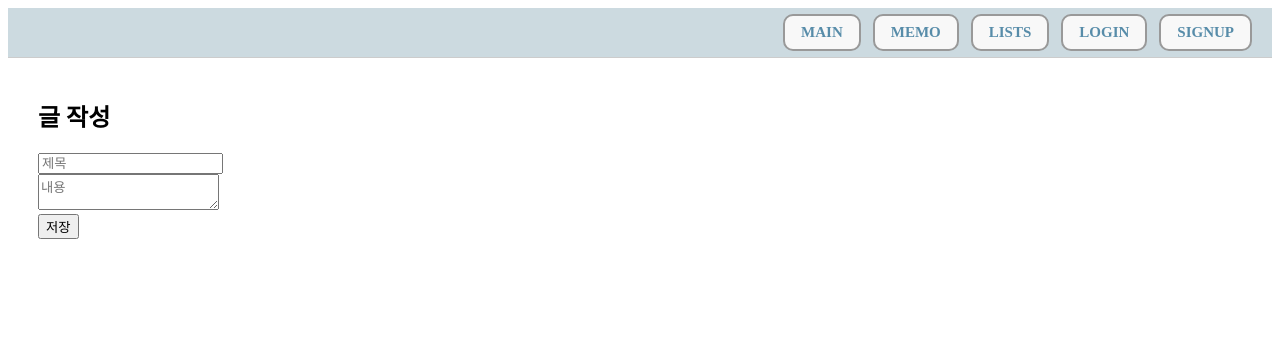
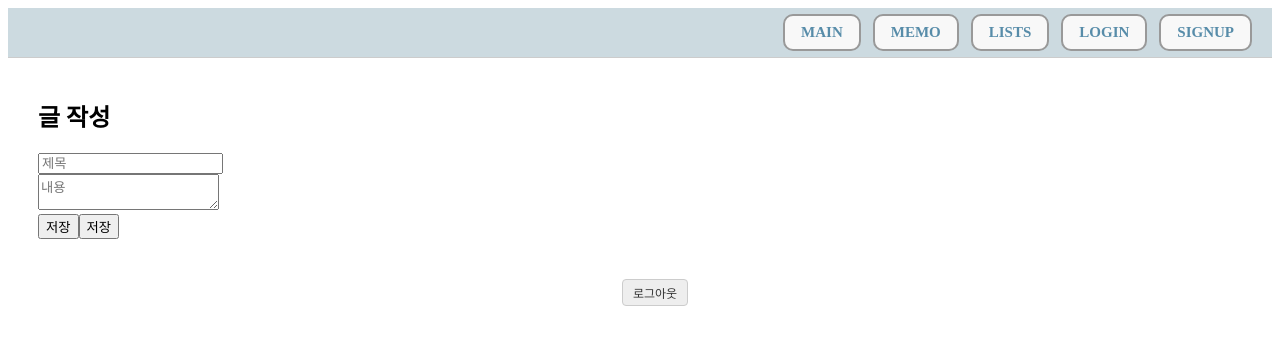
Before and after one commit to hiasince04/portfolio, a React (Create React App) app: page /write in a window 1280 px wide. Shown: the top 344 px of the page. Built offline with nearby package versions, Linux system fonts and the light colour scheme.

Commit message:
블로그 api 적용 전

```diff
--- /dev/null
+++ b/src/api/logoutAPI.js
@@ -0,0 +1,7 @@
+// src/api/logoutAPI.js
+import axios from './customAxios';
+
+export const logoutAPI = async () => {
+    const response = await axios.post('/dj/logout/');
+    return response.data;
+};
--- /dev/null
+++ b/src/components/LogoutButton.jsx
@@ -0,0 +1,41 @@
+// src/components/LogoutButton.jsx
+import React from 'react';
+import { useNavigate } from 'react-router-dom';
+import { logoutAPI } from '../api/logoutAPI';
+
+function LogoutButton() {
+    const navigate = useNavigate();
+
+    const handleLogout = async () => {
+        try {
+            await logoutAPI();
+            localStorage.removeItem('accessToken');
+            localStorage.removeItem('refreshToken');
+            alert('로그아웃 되었습니다.');
+            navigate('/login');
+        } catch (err) {
+            alert('로그아웃 실패: ' + (err.response?.data?.detail || '서버 오류'));
+        }
+    };
+
+    return (
+        <div style={{ textAlign: 'center', marginTop: '40px' }}>
+            <button
+                onClick={handleLogout}
+                style={{
+                    fontSize: '12px',
+                    backgroundColor: '#eee',
+                    color: '#333',
+                    border: '1px solid #ccc',
+                    borderRadius: '4px',
+                    padding: '4px 10px',
+                    cursor: 'pointer',
+                }}
+            >
+                로그아웃
+            </button>
+        </div>
+    );
+}
+
+export default LogoutButton;
--- a/src/pages/ListPage.jsx
+++ b/src/pages/ListPage.jsx
@@ -1,4 +1,5 @@
 import { Link } from 'react-router-dom';
+import LogoutButton from '../components/LogoutButton';
 
 function ListPage({ posts, onDelete }) {
     return (
@@ -18,6 +19,8 @@ function ListPage({ posts, onDelete }) {
                     ))}
                 </ul>
             )}
+
+            <LogoutButton />
         </div>
     );
 }
--- a/src/pages/LoginPage.jsx
+++ b/src/pages/LoginPage.jsx
@@ -6,6 +6,7 @@ import { loginAPI } from '../api/loginAPI';
 function LoginPage() {
     const navigate = useNavigate();
     const [form, setForm] = useState({ username: '', password: '' });
+    const [error, setError] = useState('');
 
     const handleChange = (e) => {
         const { name, value } = e.target;
@@ -14,14 +15,16 @@ function LoginPage() {
 
     const handleSubmit = async (e) => {
         e.preventDefault();
+        setError('');
         try {
-            const res = await loginAPI(form); // 로그인 요청
-            localStorage.setItem('accessToken', res.access); // 토큰 저장
+            const res = await loginAPI(form);
+            localStorage.setItem('accessToken', res.access);
             localStorage.setItem('refreshToken', res.refresh);
             alert('로그인 성공!');
             navigate('/');
         } catch (err) {
-            alert('로그인 실패: ' + (err.response?.data?.detail || '오류 발생'));
+            const detail = err.response?.data?.non_field_errors?.[0] || '서버 오류가 발생했습니다.';
+            setError(detail);
         }
     };
 
@@ -29,7 +32,7 @@ function LoginPage() {
         <div style={{ padding: '40px' }}>
             <h2>로그인</h2>
             <form onSubmit={handleSubmit}>
-                <input name="username" value={form.username} onChange={handleChange} placeholder="아이디" />
+                <input name="username" value={form.username} onChange={handleChange} placeholder="아이디" required />
                 <br />
                 <input
                     name="password"
@@ -37,8 +40,10 @@ function LoginPage() {
                     value={form.password}
                     onChange={handleChange}
                     placeholder="비밀번호"
+                    required
                 />
                 <br />
+                {error && <p style={{ color: 'red', fontSize: '13px' }}>{error}</p>}
                 <button type="submit">로그인</button>
             </form>
         </div>
--- a/src/pages/MainPage.jsx
+++ b/src/pages/MainPage.jsx
@@ -1,7 +1,7 @@
-// src/pages/MainPage.jsx
 import React from 'react';
 import ProfileCard from '../components/ProfileCard';
 import AboutCard from '../components/AboutCard';
+import LogoutButton from '../components/LogoutButton';
 
 function MainPage() {
     return (
@@ -32,6 +32,9 @@ function MainPage() {
                 {/* 오른쪽: 자기소개 + 기술스택 */}
                 <AboutCard />
             </div>
+
+            {/* 하단 로그아웃 버튼 */}
+            <LogoutButton />
         </div>
     );
 }
--- a/src/pages/WritePage.jsx
+++ b/src/pages/WritePage.jsx
@@ -1,5 +1,6 @@
 import { useState } from 'react';
 import { v4 as uuidv4 } from 'uuid';
+import LogoutButton from '../components/LogoutButton';
 
 function WritePage({ onSave }) {
     const [title, setTitle] = useState('');
@@ -27,6 +28,9 @@ function WritePage({ onSave }) {
             <textarea value={content} onChange={(e) => setContent(e.target.value)} placeholder="내용" />
             <br />
             <button onClick={handleSave}>저장</button>
+            <button onClick={handleSave}>저장</button>
+
+            <LogoutButton />
         </div>
     );
 }
```
Also changed, not shown: src/api/getAllPostsAPI.js (added, +7 -0 lines).
